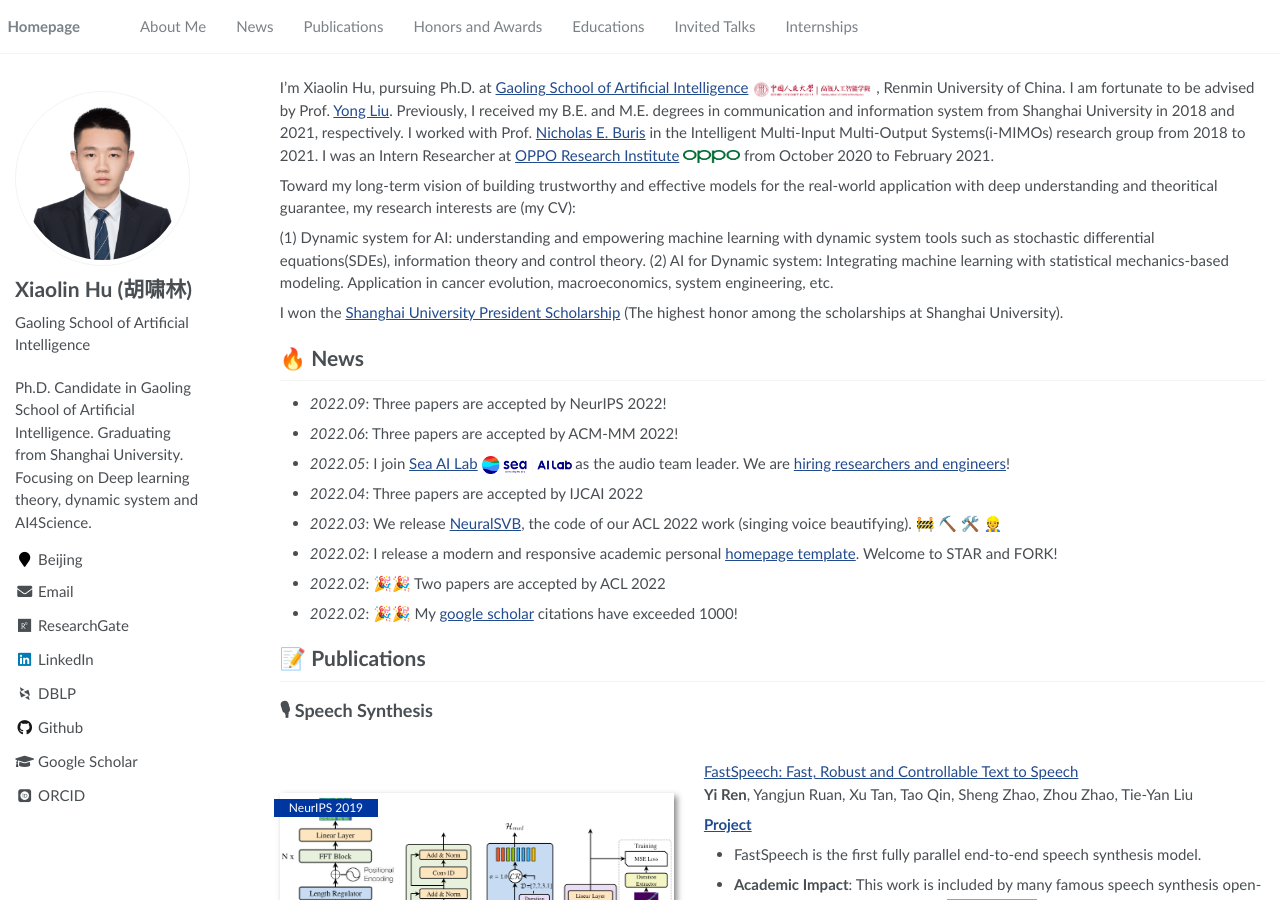
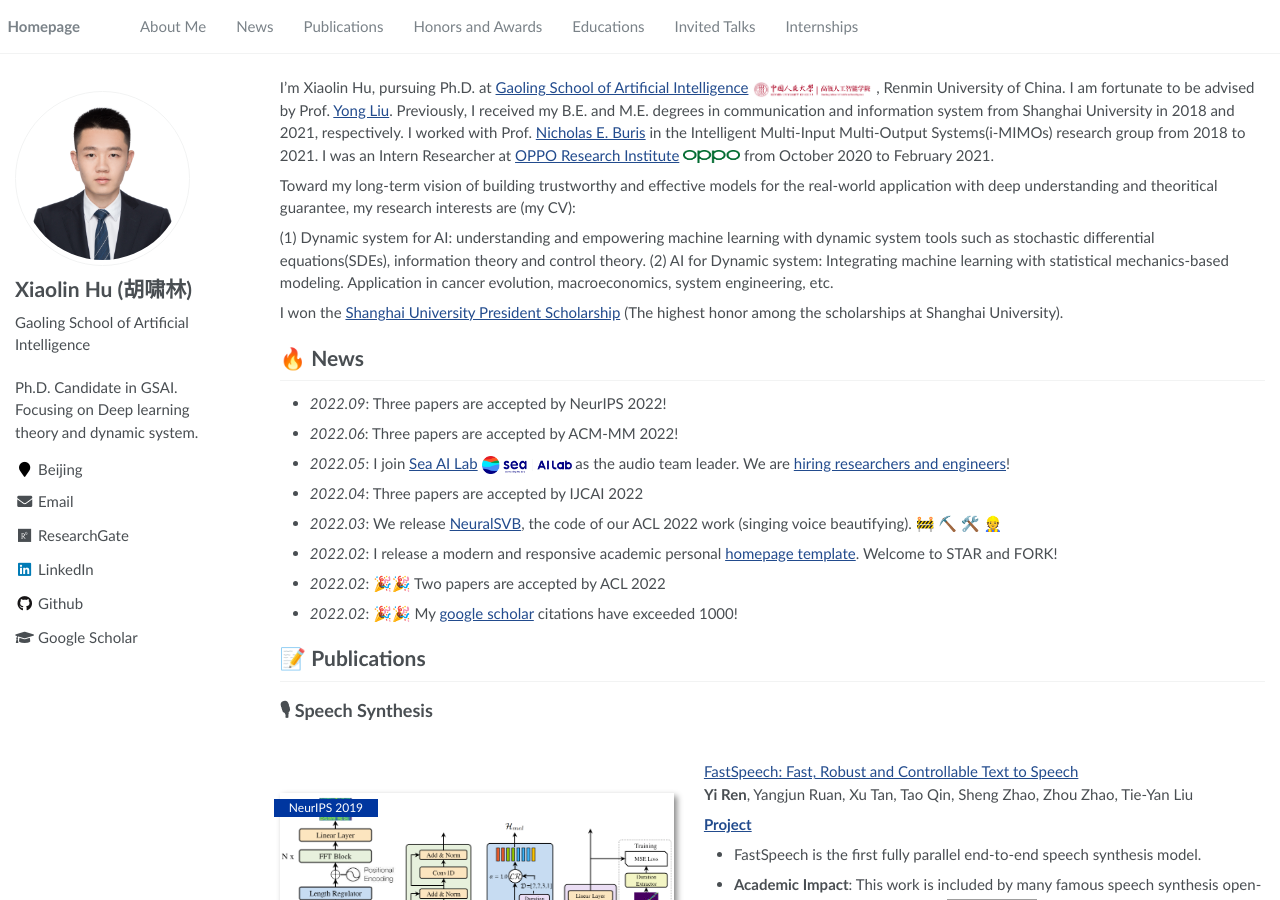
Before and after one commit to hsiaolinhu/hsiaolinhu.github.io, a Jekyll site: the page built from _pages/about.md, in a window 1280 px wide and 900 px high. Built offline with Jekyll 4.4.1, drawn with Linux system fonts in a browser that asks for light colours; some web fonts are replaced; part of the change alters nothing that is shown; grey boxes are pictures that could not be loaded.

Commit message:
Update _config.yml

```diff
--- a/_config.yml
+++ b/_config.yml
@@ -7,7 +7,7 @@
 
 # Site Settings
 title                    : "Xiaolin Hu (胡啸林)"
-description              : "Ph.D. Candidate in Gaoling School of Artificial Intelligence. Graduating from Shanghai University. Focusing on Deep learning theory, dynamic system and AI4Science."
+description              : "Ph.D. Candidate in GSAI. Focusing on Deep learning theory and dynamic system."
 repository               : "hsiaolinhu/hsiaolinhu.github.io"
 google_scholar_stats_use_cdn : true
 
@@ -43,9 +43,9 @@ author:
   instagram        :
   impactstory      : #"https://profiles.impactstory.org/u/xxxx-xxxx-xxxx-xxxx"
   lastfm           :
-  linkedin         : "Xiaolin Hu"
-  dblp             : "https://dblp.org/pid/75/6568-6.html"
-  orcid            : "https://orcid.org/0000-0002-9160-3848"
+  linkedin         : "xiaolin-hu-21429019b"
+  dblp             : #"https://dblp.org/pid/75/6568-6.html"
+  orcid            : #"https://orcid.org/0000-0002-9160-3848"
   pinterest        :
   soundcloud       :
   stackoverflow    : # http://stackoverflow.com/users/123456/username
```
